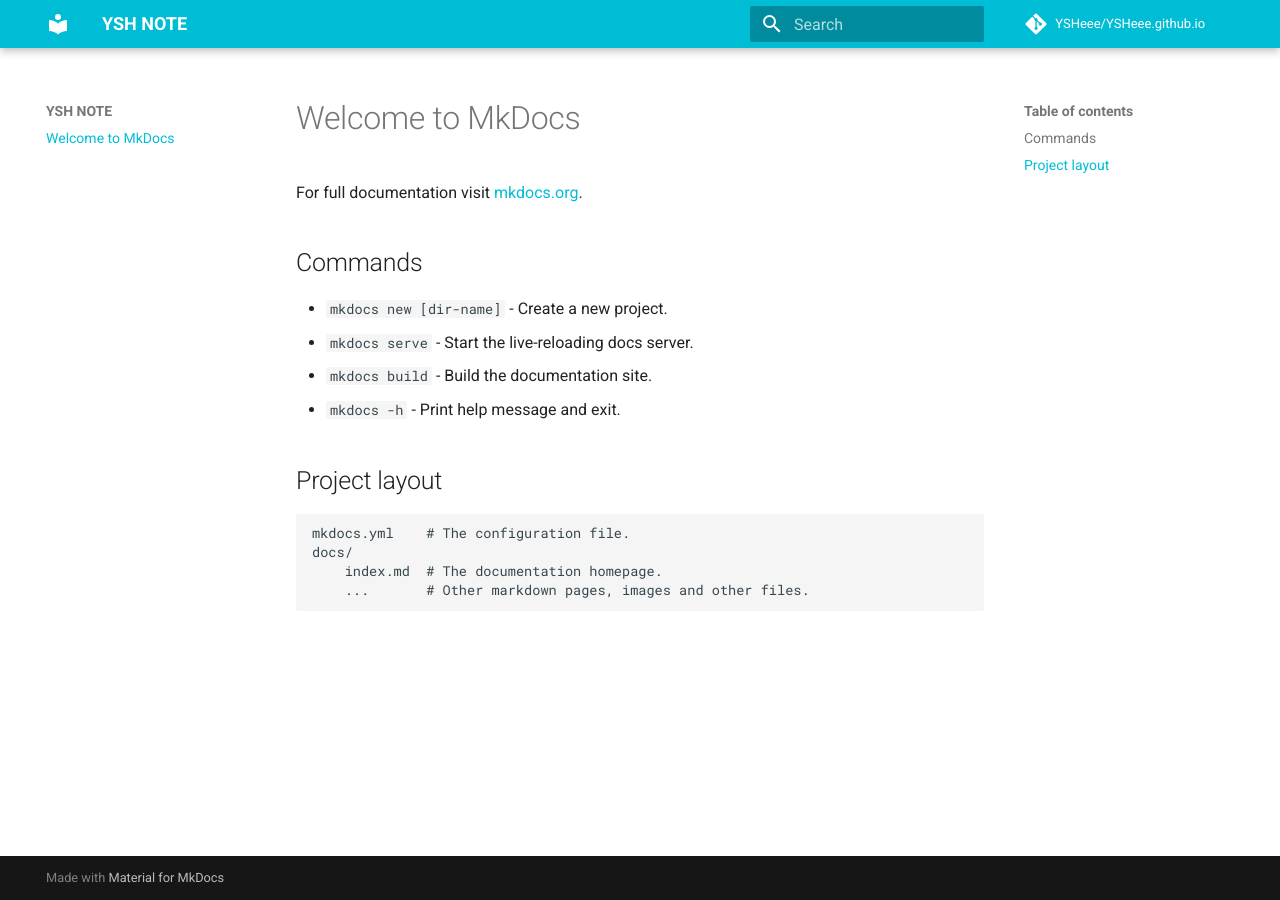
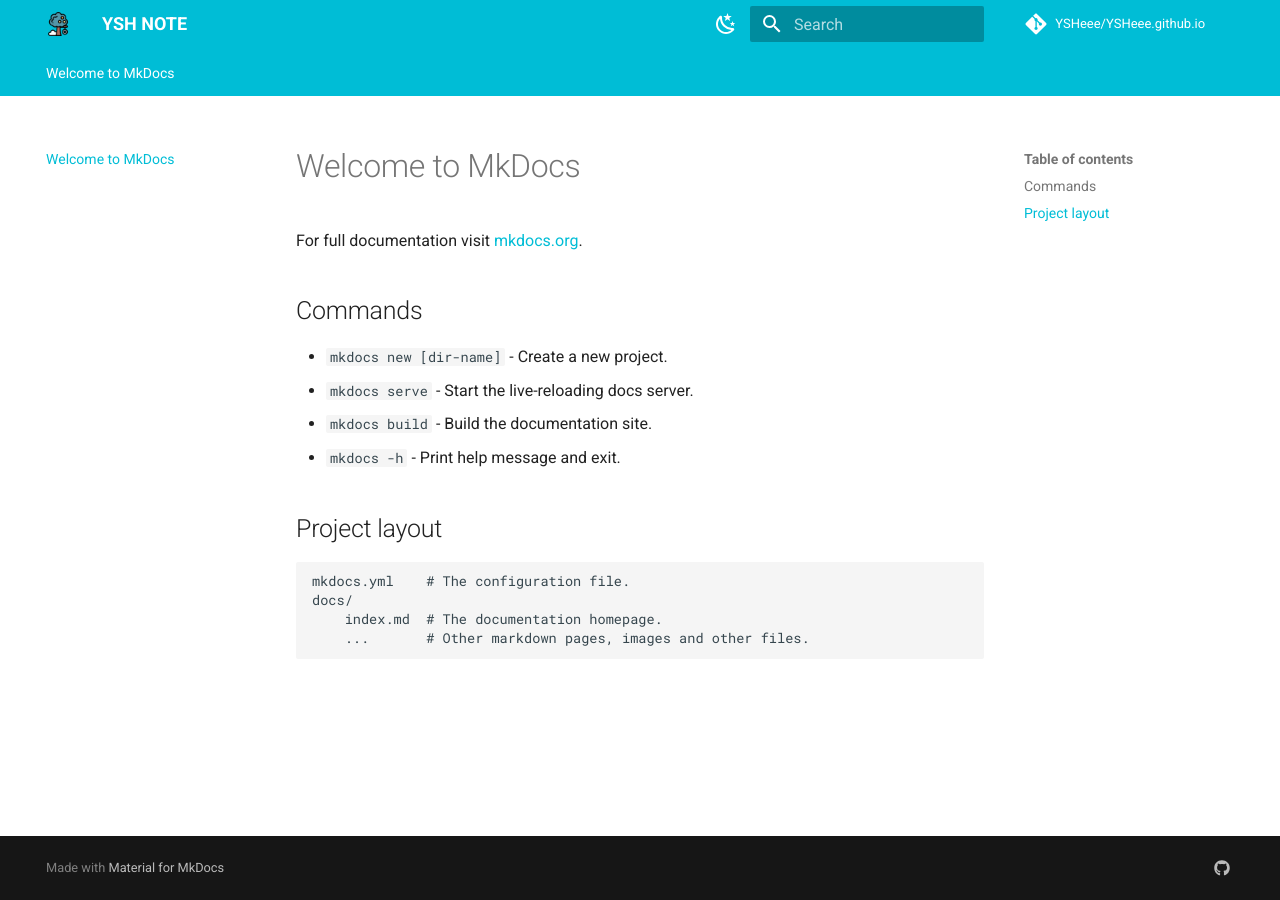
Before and after one commit to YSHeee/YSHeee.github.io, an MkDocs documentation site: the page built from docs/index.md, in a window 1280 px wide. Built offline with MkDocs 1.6.1 and Material for MkDocs 9.7.7, drawn with Linux system fonts in a browser that asks for light colours; comment, search, counter and statistics services are not loaded.

Commit message:
Add assets ...

```diff
--- a/mkdocs.yml
+++ b/mkdocs.yml
@@ -10,4 +10,42 @@
 theme:
   name: material
   palette:
-    primary: cyan
+    # Palette toggle for light mode
+    - media: "(prefers-color-scheme: light)"
+      scheme: default
+      primary: cyan
+      accent: pink
+      toggle:
+        icon: material/weather-night
+        name: Switch to dark mode
+    # Palette toggle for dark mode
+    - media: "(prefers-color-scheme: dark)"
+      scheme: slate
+      primary: blue grey
+      accent: amber
+      toggle:
+        icon: material/brightness-7
+        name: Switch to light mode
+  ## Image
+  logo: assets/images/tree.png
+  favicon: assets/images/clover.png
+  ##
+  features:
+    - navigation.tabs
+  plugins:
+    - search
+    - navigation.footer
+
+# Customization
+extra:
+  manifest: 'manifest.webmanifest'
+  social:
+    - icon: fontawesome/brands/github
+      link: https://github.com/YSHeee
+
+  markdown_extensions:
+    - admonition
+    - codehilite:
+        guess_lang: false
+    - toc:
+        permalink: true
```
Also changed, not shown: docs/assets/images/clover.png (added), docs/assets/images/tree.png (added).
